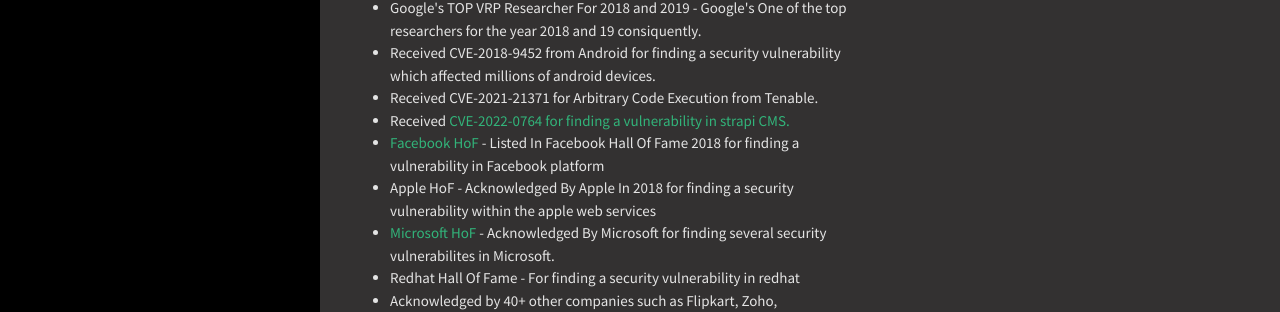
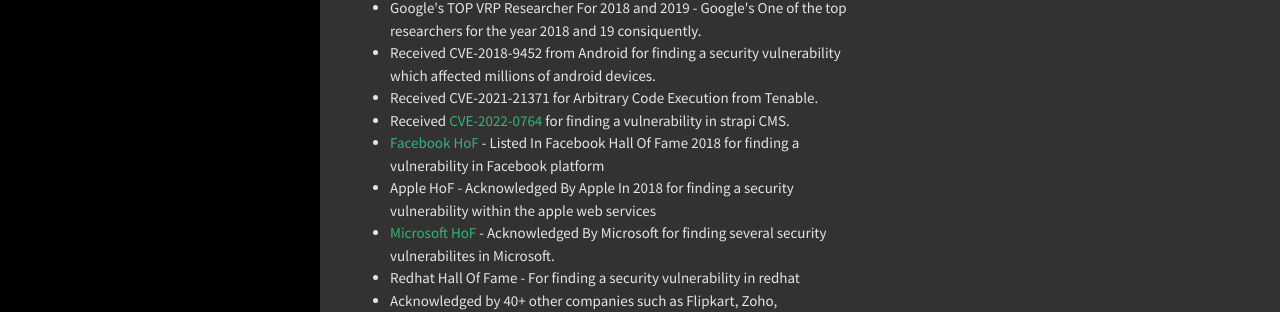
Before and after one commit to abhiabhi2306/abhiabhi2306.github.io, a Jekyll site: the page built from about.html, in a window 1280 px wide. Shown: the part 494-806 px from the top of the page. Built offline with Jekyll 4.4.1, drawn with Linux system fonts in a browser that asks for light colours; nearby versions of some CDN libraries; part of the change alters nothing that is shown.

```diff
--- a/_includes/sections/about.html
+++ b/_includes/sections/about.html
@@ -16,7 +16,7 @@
    <li> Google's TOP VRP Researcher For 2018 and 2019 - Google's One of the top researchers for the year 2018 and 19 consiquently. </li>
    <li> Received CVE-2018-9452 from Android for finding a security vulnerability which affected millions of android devices. </li>
    <li> Received CVE-2021-21371 for Arbitrary Code Execution from Tenable. </li>
-   <li> Received <a href="https://nvd.nist.gov/vuln/detail/CVE-2022-0764">CVE-2022-0764 for finding a vulnerability in strapi CMS. </a></li>
+   <li> Received <a href="https://nvd.nist.gov/vuln/detail/CVE-2022-0764">CVE-2022-0764 </a> for finding a vulnerability in strapi CMS.</li>
    <li> <a href="https://facebook.com/whitehat">Facebook HoF </a> -  Listed In Facebook Hall Of Fame 2018 for finding a vulnerability in Facebook platform </li>
    <li> Apple HoF - Acknowledged By Apple In 2018 for finding a security vulnerability within the apple web services </li>
    <li> <a href="https://www.microsoft.com/en-us/msrc/researcher-acknowledgments-online-services-archive"> Microsoft HoF </a> - Acknowledged By Microsoft for finding several security vulnerabilites in Microsoft.</a></li>
```
